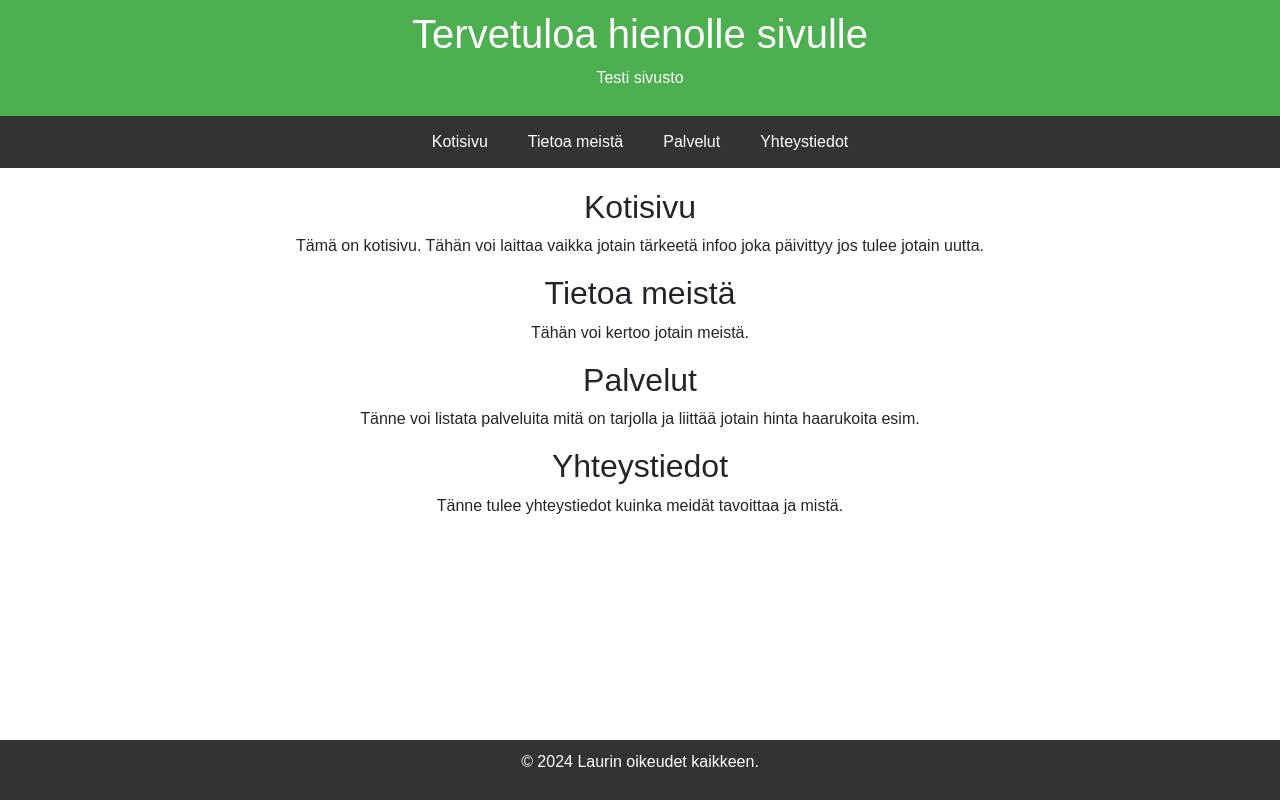
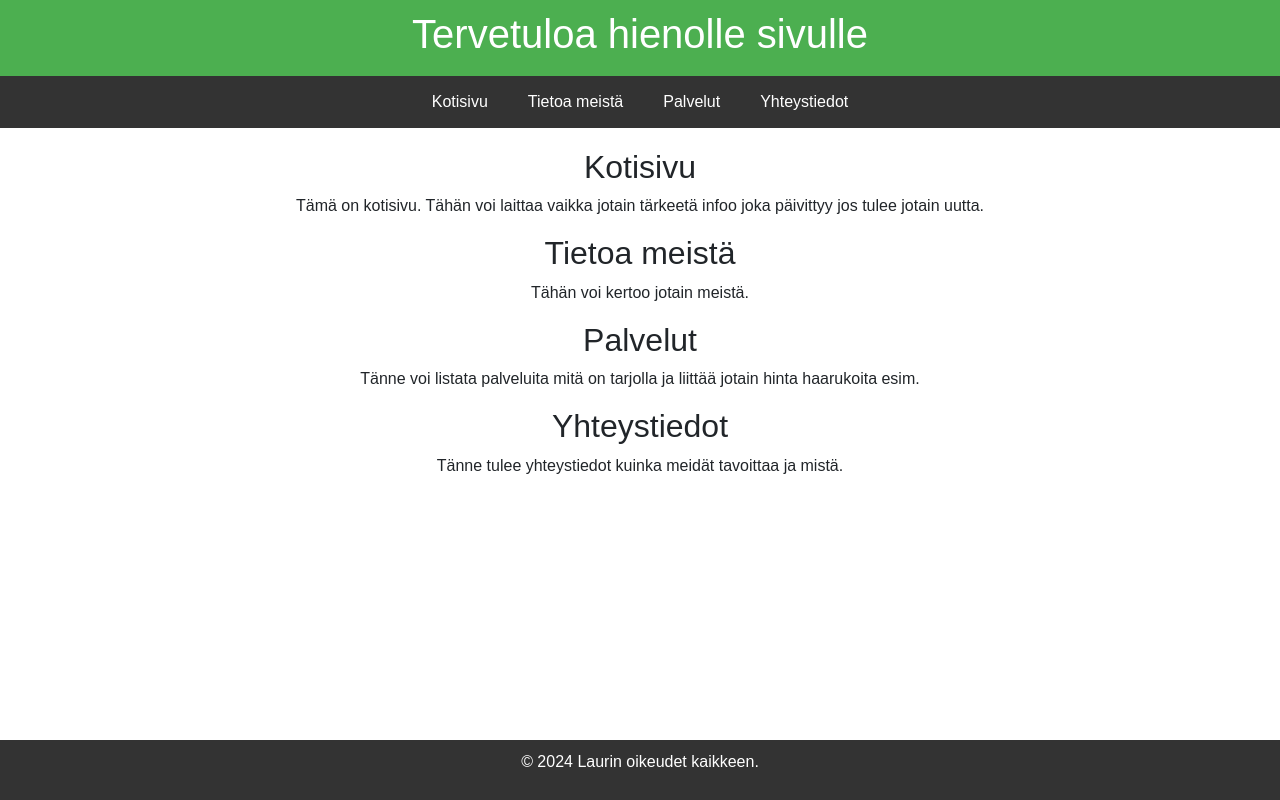
Before and after one commit to LauriSantala/Verkkosivut-nuohous, a plain HTML site: page index.html in a window 1280 px wide. Drawn offline with nearby package versions, Linux system fonts and the light colour scheme.

Commit message:
pieni muutos kotiivuun

```diff
--- a/index.html
+++ b/index.html
@@ -14,7 +14,6 @@
 
     <header>
         <h1>Tervetuloa hienolle sivulle</h1>
-        <p>Testi sivusto</p>
     </header>
 
 
```
